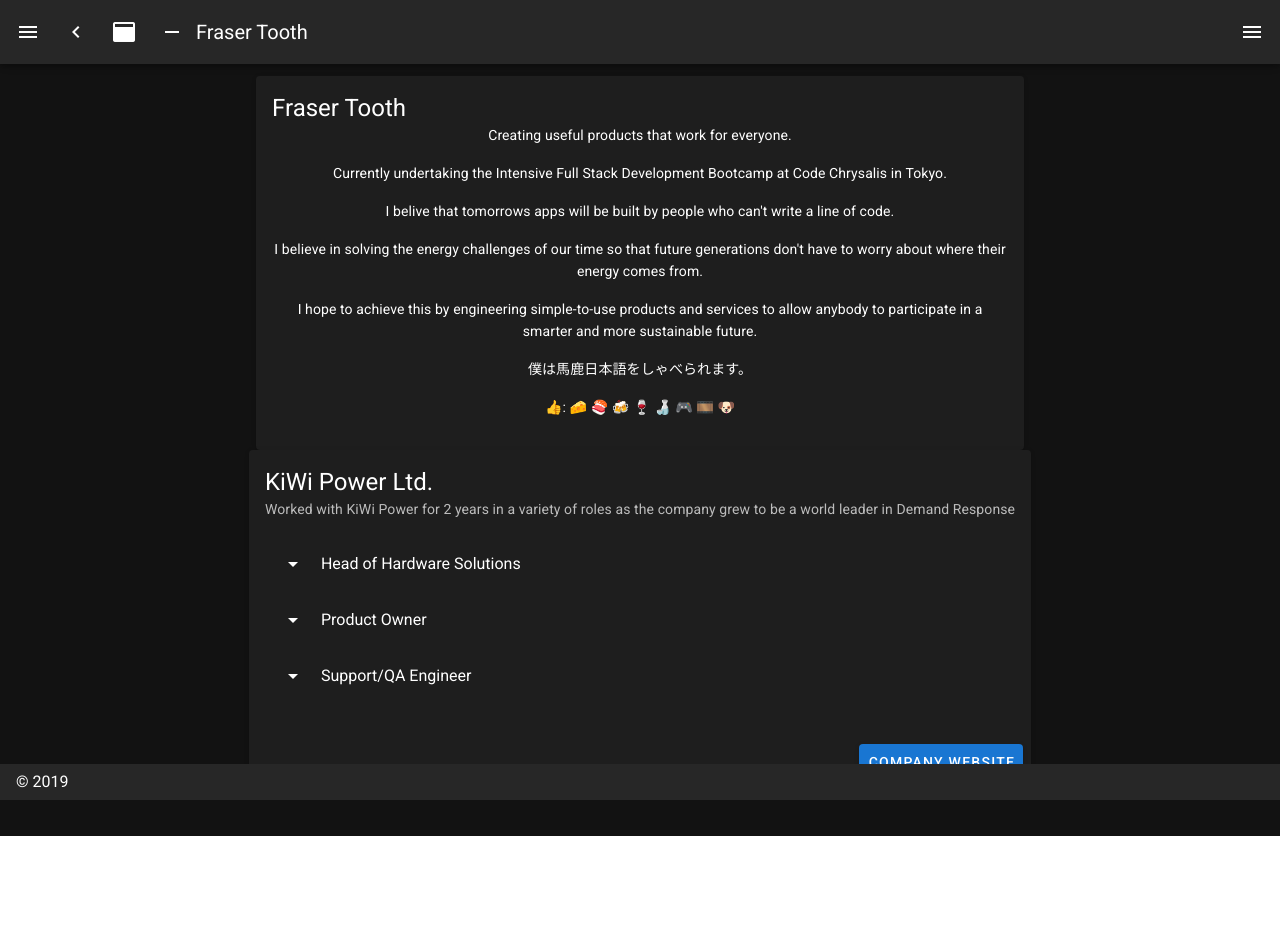
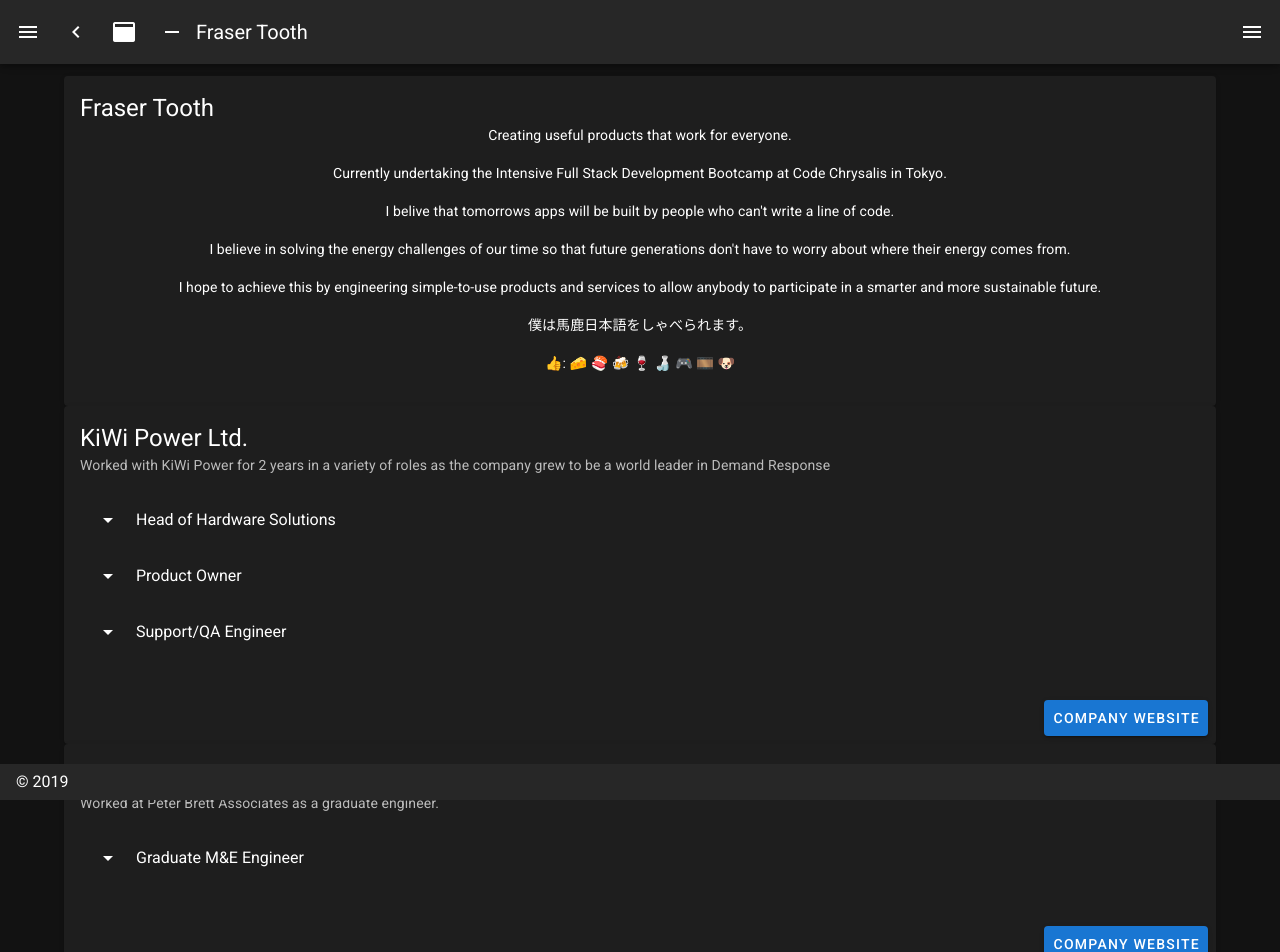
Before and after one commit to FraserTooth/frasertooth.github.io-vueApp, a Nuxt app: page /aboutme in a window 1280 px wide. Shown: the top 952 px of the page. Before the commit the page ends 836 px from the top, so only its background shows below. Built offline with nearby package versions, Linux system fonts and the light colour scheme.

Commit message:
Layout Updates and New Job Added

```diff
--- a/assets/data/experience/experience.js
+++ b/assets/data/experience/experience.js
@@ -1,5 +1,6 @@
 import kiwipower from './kiwipower.json'
+import peterbrett from './peterbrett.json'
 
-const experience = [kiwipower]
+const experience = [kiwipower, peterbrett]
 
 export default experience
--- /dev/null
+++ b/assets/data/experience/peterbrett.json
@@ -0,0 +1,19 @@
+{
+  "company": "Peter Brett Associates",
+  "subtitle": "Worked at Peter Brett Associates as a graduate engineer.",
+  "jobs": [
+    {
+      "jobTitle": "Graduate M&E Engineer",
+      "dates": "(06/2015 – 01/2017)",
+      "lines": [
+        "Member of the Buildings team specialising in electrical distribution and lighting for new builds, retrofits, highways and car parks.",
+        "Used Amtech, Dialux and AutoCad regularly as well using Excel to perform automatic design checks.",
+        "Projects include London Underground LED lighting renovations, environmental lighting assessments for planning and ‘Local Government House’ Refurbishment.",
+        "Co-ordinator for local college STEM partnership, where we built an LED art installation using Arduino."
+      ]
+    }
+  ],
+  "links": {
+    "Company Website": "https://www.peterbrett.com/"
+  }
+}
--- a/components/experience/CompanyCard.vue
+++ b/components/experience/CompanyCard.vue
@@ -1,5 +1,5 @@
 <template>
-  <v-card>
+  <v-card class="jobCard">
     <v-card-title class="headline">{{experienceData.company}}</v-card-title>
     <v-card-subtitle>{{experienceData.subtitle}}</v-card-subtitle>
     <Job v-for="jobData in experienceData.jobs" :jobData="jobData" :key="jobData.jobTitle[0]" />
@@ -26,3 +26,9 @@ export default {
   props: ['experienceData']
 }
 </script>
+
+<style>
+.jobCard {
+  width: 90vw;
+}
+</style>
--- a/components/projects/ProjectCard.vue
+++ b/components/projects/ProjectCard.vue
@@ -1,5 +1,5 @@
 <template>
-  <v-card>
+  <v-card class="projectCard">
     <v-card-title class="headline">{{projectData.title}}</v-card-title>
     <v-card-subtitle>{{projectData.subtitle}}</v-card-subtitle>
     <v-card-text>
@@ -23,3 +23,9 @@ export default {
   props: ['projectData']
 }
 </script>
+
+<style>
+.projectCard {
+  width: 90vw;
+}
+</style>
--- a/components/resume/ResumeIntroduction.vue
+++ b/components/resume/ResumeIntroduction.vue
@@ -1,5 +1,5 @@
 <template>
-  <v-card width="60vw">
+  <v-card width="90vw">
     <v-flex class="text-center">
       <v-card-title class="headline">Fraser Tooth</v-card-title>
       <v-card-subtitle>Creating useful products that work for everyone.</v-card-subtitle>
```
